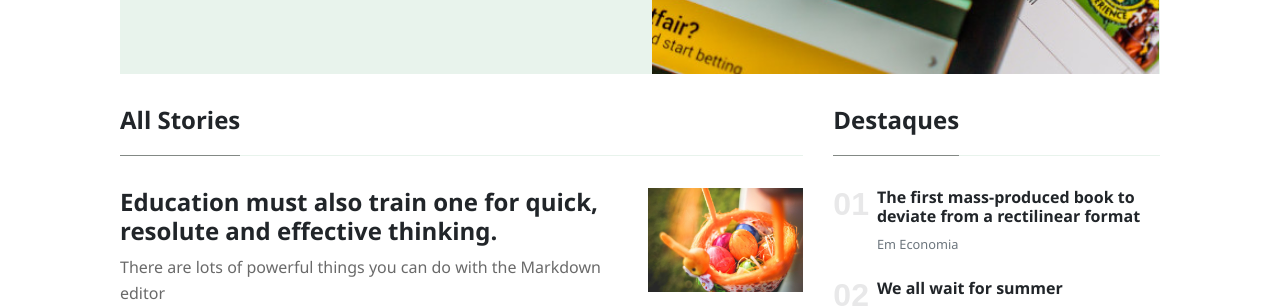
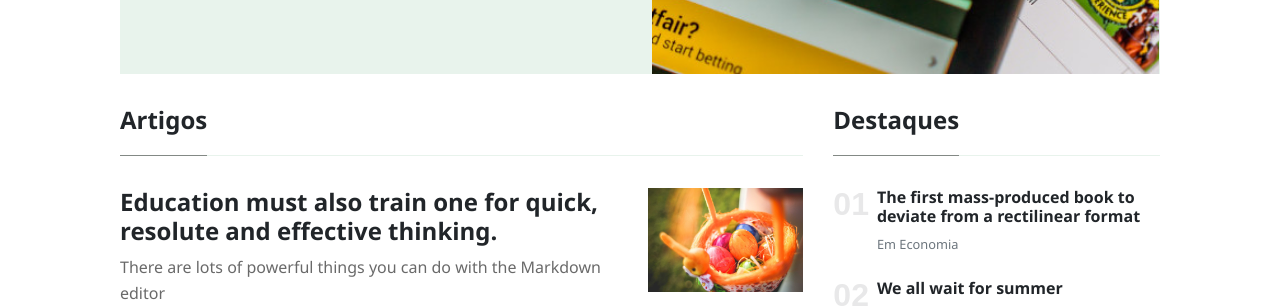
Before and after one commit to antibetcollective/antibetcollective.github.io, a Jekyll site: the page built from index.html, in a window 1280 px wide and 900 px high, scrolled down 777 px. Shown: the part 157-464 px from the top of the window. Built offline with Jekyll 4.4.1, drawn with Linux system fonts in a browser that asks for light colours; nearby versions of some CDN libraries; the list of posts is cut into pages by our own code.

Commit message:
Site info updated

```diff
--- a/index.html
+++ b/index.html
@@ -168,7 +168,7 @@
 
     <div class="col-md-8 main-loop">
 
-        <h4 class="font-weight-bold spanborder"><span>All Stories</span></h4>
+        <h4 class="font-weight-bold spanborder"><span>Artigos</span></h4>
 
 
         {% for post in paginator.posts %}
```
